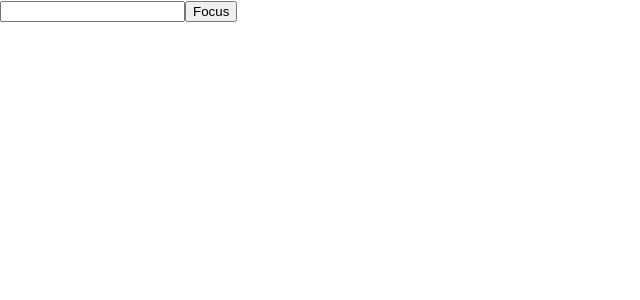
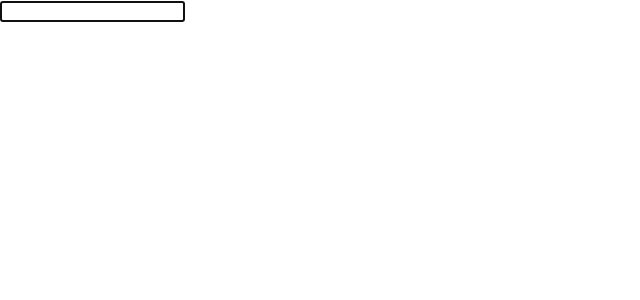
Before and after one commit to josefelipegh/React_Udemy_DorianDesings, a React (Create React App) app in the folder 08-forms/: page / in a window 1280 px wide. Shown: the top 300 px of the page, without its empty margins (0-640 px from the left). Built offline with nearby package versions, Linux system fonts and the light colour scheme.

Commit message:
Usando las refs

```diff
--- a/08-forms/src/components/Refs.jsx
+++ b/08-forms/src/components/Refs.jsx
@@ -1,16 +1,22 @@
-import React, { Component } from 'react';
+import React, { Component, createRef } from 'react';
 
 class Refs extends Component {
 
+    inputText = createRef()
+
+    componentDidMount() {
+        this.handleFocus();
+    }
+
     handleFocus = () => {
-        document.getElementById('input').focus();
+        console.log(this.inputText)
+        this.inputText.current.focus();
     }
 
     render() {
         return (
             <>
-                <input type="text" id='input' />
-                <button onClick={this.handleFocus}>Focus</button>
+                <input type="text" ref={this.inputText} />
             </>
         );
     }
```
